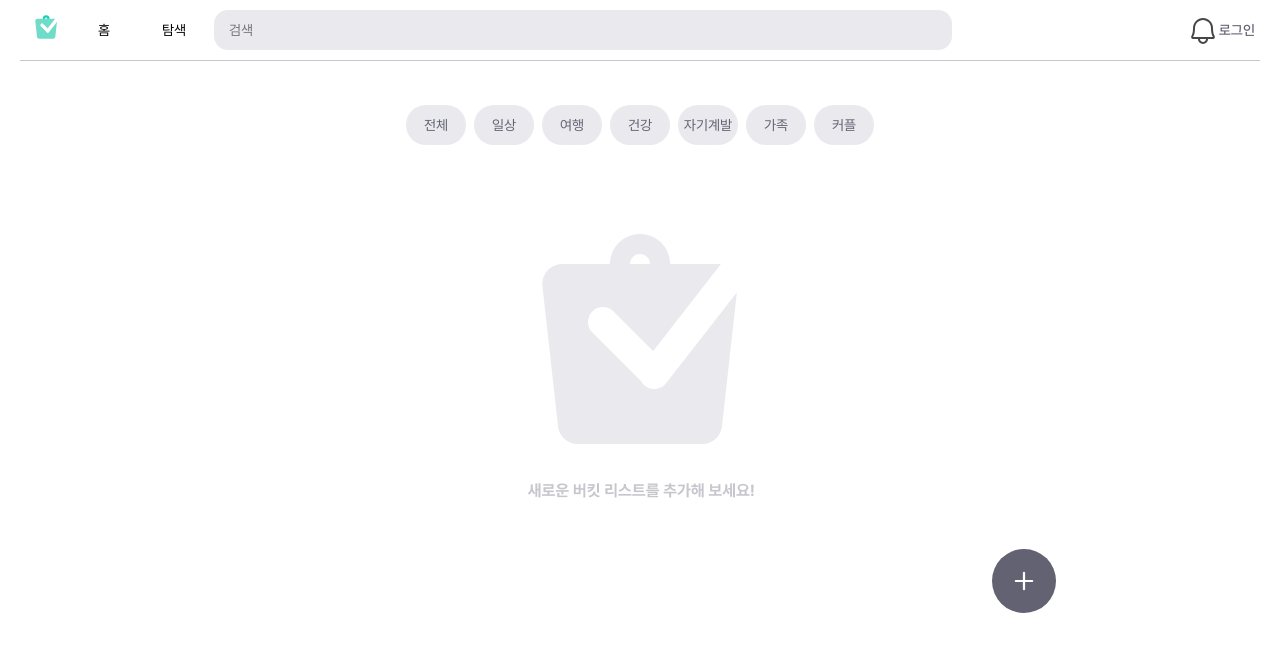
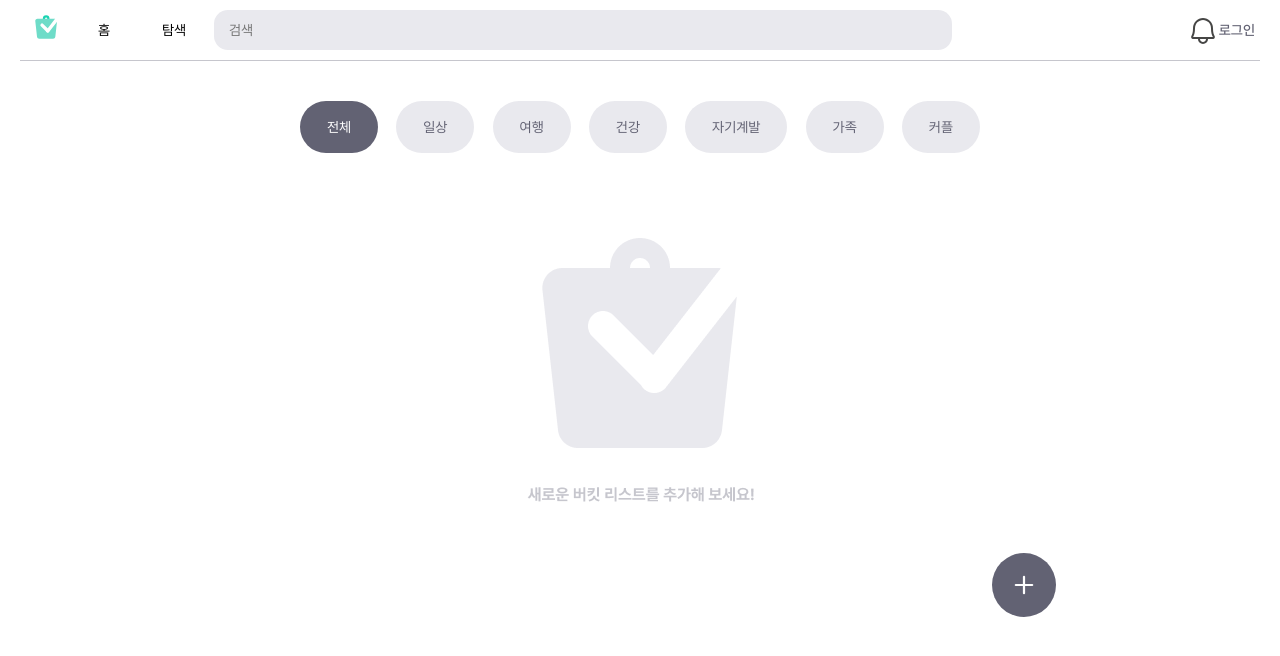
Before and after one commit to neptune588/Picket-FE-deploy-, a React (Vite) app: page / in a window 1280 px wide. Shown: the top 656 px of the page. Built offline with nearby package versions, Linux system fonts and the light colour scheme.

Commit message:
feat:#17 카테고리 컴포넌트 보완

```diff
--- a/src/components/Categories/Categories.jsx
+++ b/src/components/Categories/Categories.jsx
@@ -1,65 +1,69 @@
-import styled from "styled-components";
+import { useState } from "react";
+
 import { useNavigate, NavLink } from "react-router-dom";
 
+import styled from "styled-components";
+
+import { categoriesData } from "@/components/Categories/data";
 // useNavigate를 사용하여 카테고리 버튼 클릭할 경우 카테고리 페이지로 이동하도록 했습니다.
 // 다만 카테고리 코드가 필요하여,
 // 백엔드에게 api 추가 요청해야합니다.
 // [전체: 코드없음, 일상: everyday, 여행: travel, 건강:health, 자기계발:improvement, 가족: family, 커플: couple]
 
 const CategoriesBox = styled.div`
+  display: flex;
+  justify-content: space-between;
+  width: 680px;
   margin: 0px 20px;
-    display: flex;
-`
+`;
 
 const CateStyle = styled(NavLink)`
-    width: 60px;
-    height: 40px;
-    margin: 4px;
-    display: grid;
-    place-content: center;
-    text-align: center;
+  padding: 18px 27px;
   font-size: ${({ theme: { typo } }) => {
-        return typo.size.md
+    return typo.size.md;
   }};
-    background: ${({ theme: { colors } }) => {
-        return colors.gray["20"]
+  color: ${({ $isActive, $activeNumber, theme: { colors } }) => {
+    return $isActive === $activeNumber ? colors.white : colors.gray["80"];
   }};
-    color: ${({ theme: { colors } }) => {
-        return colors.gray["80"]
+  background-color: ${({ $isActive, $activeNumber, theme: { colors } }) => {
+    return $isActive === $activeNumber ? colors.gray["80"] : colors.gray["20"];
   }};
   outline: none;
-    border-radius: 2em;
+  border-radius: 27px;
   cursor: pointer;
 
   &:hover {
     background: ${({ theme: { colors } }) => {
-            return colors.gray["80"]
+      return colors.gray["80"];
     }};
     color: white;
   }
+`;
 
-    &.active {
-        background: ${({ theme: { colors } }) => {
-            return colors.gray["80"]
-        }};
-        color: white;
-    }
-`
+export default function Categories({ cateCode }) {
+  const nav = useNavigate();
 
-export default function Categories({cateCode}) {
-    const nav = useNavigate();
-    const OnClickCate = ()=>{
-        nav(`/cate=${cateCode}`)
-    }
+  const [activeCategory, setActiveCategory] = useState(0);
+  const OnClickCate = () => {
+    nav(`/cate=${cateCode}`);
+  };
   return (
     <CategoriesBox onClick={OnClickCate}>
-            <CateStyle to="/cate">전체</CateStyle>
-            <CateStyle to="/cate=everyday">일상</CateStyle>
-            <CateStyle to="/cate=travel">여행</CateStyle>
-            <CateStyle to="/cate=health">건강</CateStyle>
-            <CateStyle to="/cate=improvement">자기계발</CateStyle>
-            <CateStyle to="/cate=family">가족</CateStyle>
-            <CateStyle to="/cate=couple">커플</CateStyle>
+      {categoriesData.map((data, idx) => {
+        return (
+          <CateStyle
+            key={data.id}
+            to={data.query}
+            $activeNumber={idx}
+            $isActive={activeCategory}
+            onClick={() => {
+              setActiveCategory(idx);
+            }}
+          >
+            {data.content}
+          </CateStyle>
+        );
+      })}
     </CategoriesBox>
-    )
-};
+  );
+}
--- /dev/null
+++ b/src/components/Categories/data.js
@@ -0,0 +1,39 @@
+const categoriesData = [
+  {
+    id: "cate01",
+    query: "/cate",
+    content: "전체",
+  },
+  {
+    id: "cate02",
+    query: "/cate=everyday",
+    content: "일상",
+  },
+  {
+    id: "cate03",
+    query: "//cate=travel",
+    content: "여행",
+  },
+  {
+    id: "cate04",
+    query: "/cate=health",
+    content: "건강",
+  },
+  {
+    id: "cate05",
+    query: "/cate=improvement",
+    content: "자기계발",
+  },
+  {
+    id: "cate06",
+    query: "/cate=family",
+    content: "가족",
+  },
+  {
+    id: "cate07",
+    query: "/cate=couple",
+    content: "커플",
+  },
+];
+
+export { categoriesData };
--- a/src/pages/TestMain/TestMain.jsx
+++ b/src/pages/TestMain/TestMain.jsx
@@ -8,8 +8,6 @@ const Empty = styled.div`
 `;
 
 const CateBox = styled.div`
-    height: 60%;
-    margin: 150 auto;
   display: flex;
   justify-content: center;
 `;
@@ -24,13 +22,12 @@ const MainBucket = styled.img`
 const AddBucketBox = styled.div`
   height: 160px;
   display: flex;
-    bottom: 0;
 `;
 
-export default function TestMain(){
-    return(
+export default function TestMain() {
+  return (
     <>
-            <Empty/>
+      <Empty />
       <CateBox>
         <Categories />
       </CateBox>
@@ -39,5 +36,5 @@ export default function TestMain(){
         <AddBucketIcon />
       </AddBucketBox>
     </>
-    )
+  );
 }
```
Also changed, not shown: src/pages/Browse/index.jsx (added), src/pages/Browse/style.js (added). Lines whose indentation alone changed are shown as unchanged.
